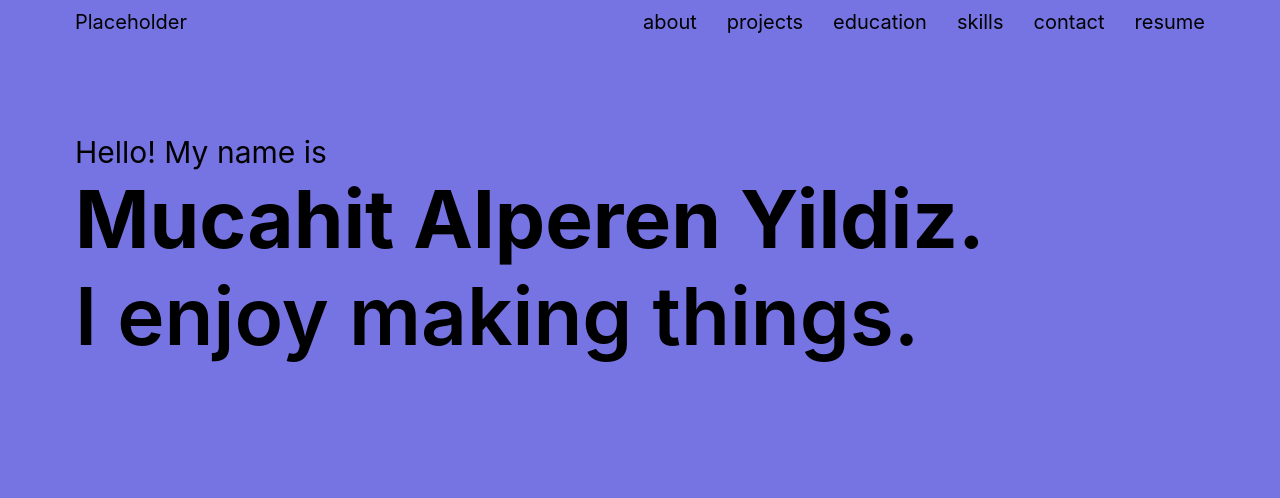
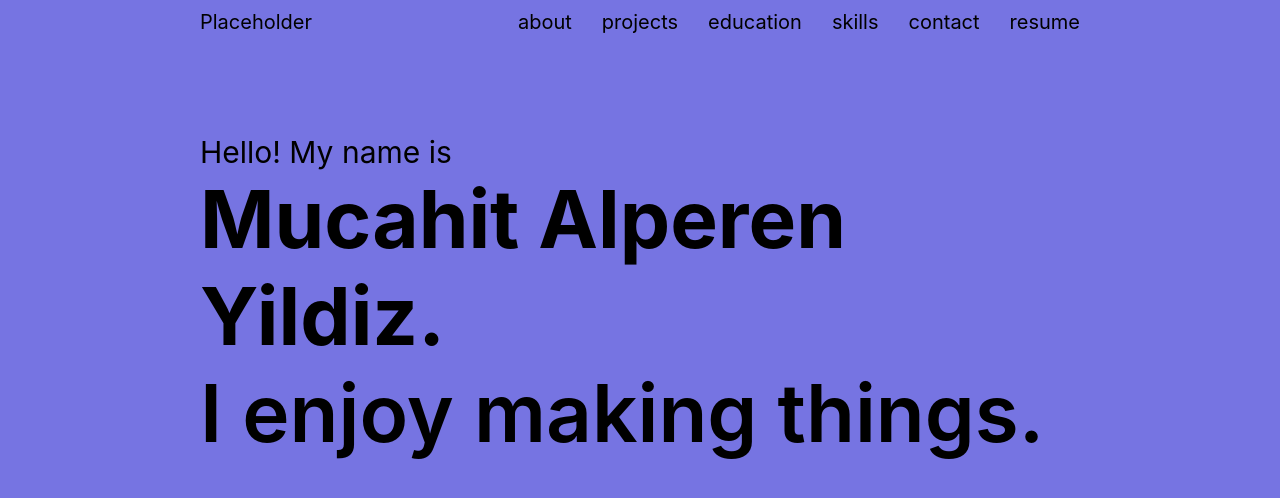
Before and after one commit to mucyildiz/mucyildiz.github.io, a React (Create React App) app in the folder client/: page / in a window 1280 px wide. Shown: the top 498 px of the page. Built offline with nearby package versions, Linux system fonts and the light colour scheme.

Commit message:
added different margin for fullscreen window

```diff
--- a/client/src/components/App.css
+++ b/client/src/components/App.css
@@ -12,3 +12,10 @@
   flex-direction: column;
   justify-content: center;
 }
+
+@media screen and (min-width : 1000px) {
+  #app-container {
+    margin-left: 200px;
+    margin-right: 200px;
+  }
+}
```
